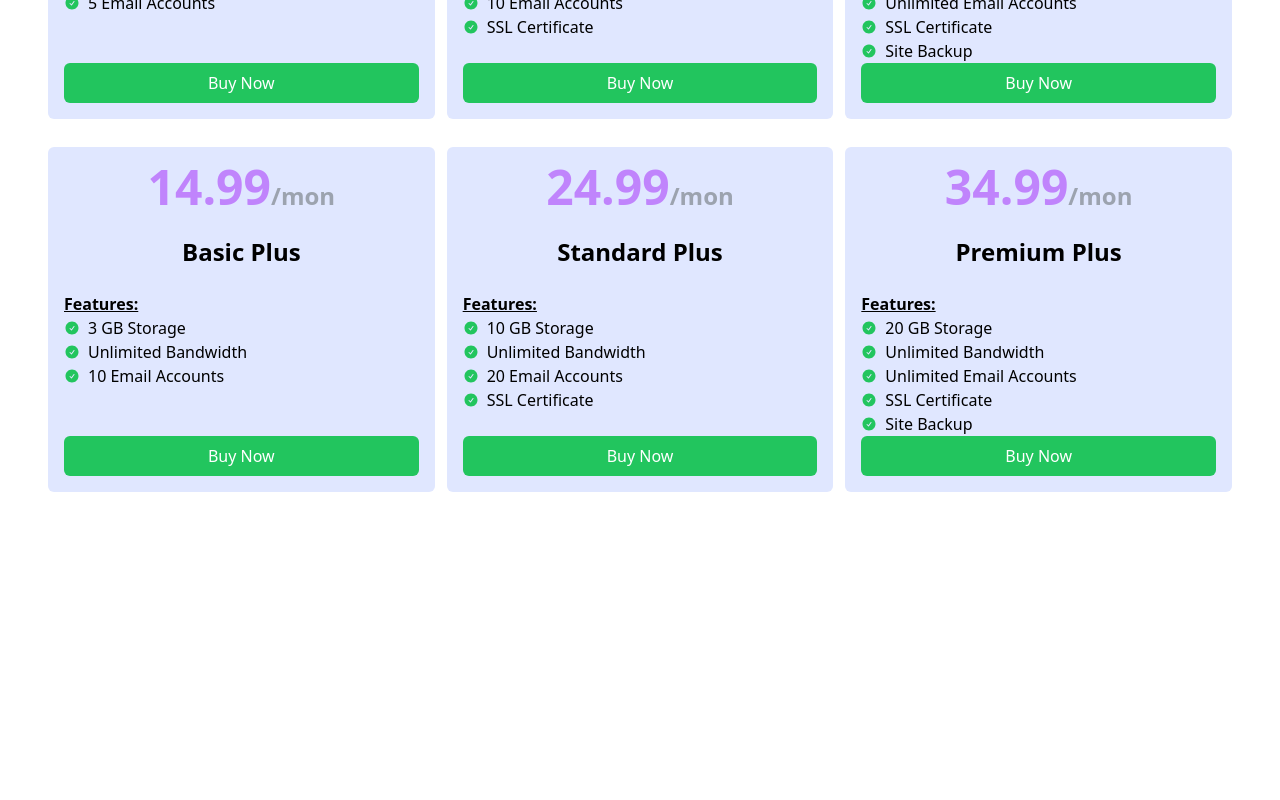
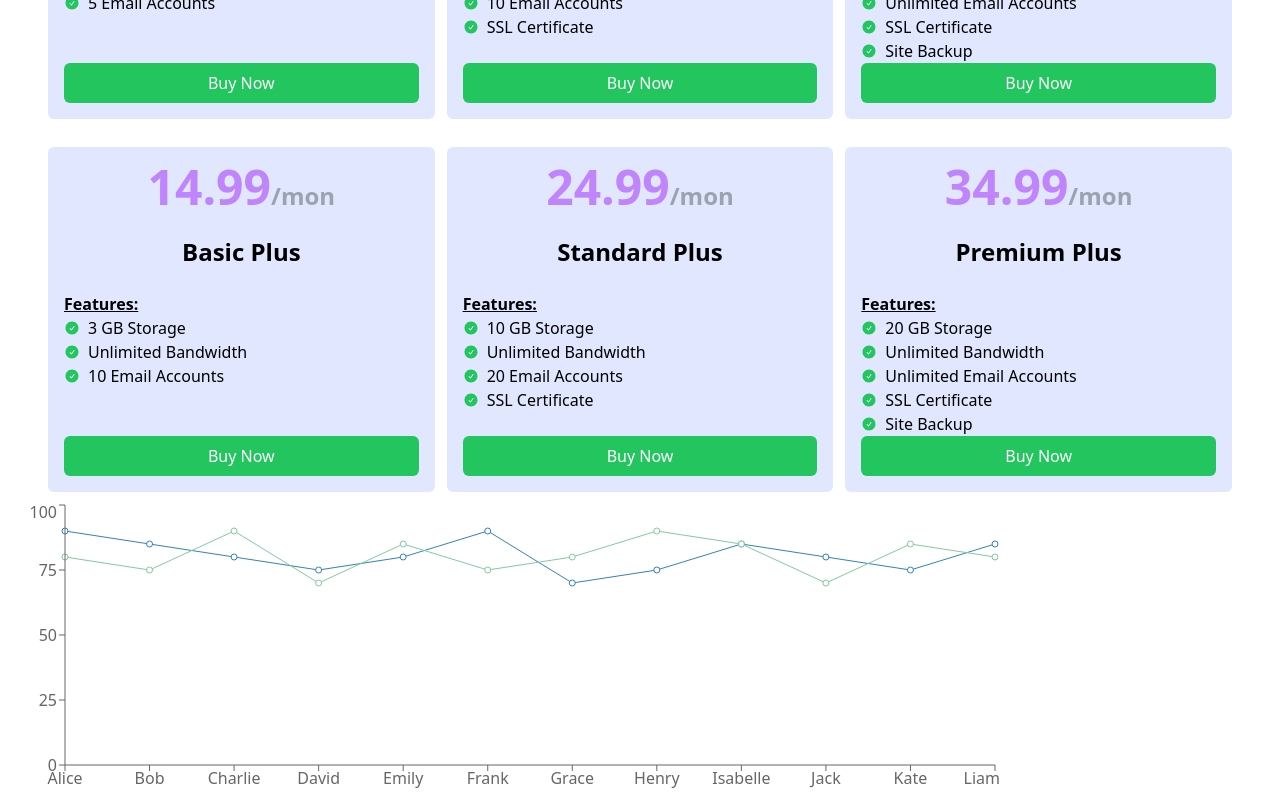
Before and after one commit to dg1223/react-price-list-cards, a React (Vite) app: page / in a window 1280 px wide. Shown: the part 462-1262 px from the top of the page. Before the commit the page ends 962 px from the top, so only its background shows below. Built offline with nearby package versions, Linux system fonts and the light colour scheme.

Commit message:
line chart using rechart

```diff
--- a/package.json
+++ b/package.json
@@ -11,7 +11,8 @@
   "dependencies": {
     "@heroicons/react": "^2.0.17",
     "react": "^18.2.0",
-    "react-dom": "^18.2.0"
+    "react-dom": "^18.2.0",
+    "recharts": "^2.5.0"
   },
   "devDependencies": {
     "@types/react": "^18.0.28",
--- a/src/App.jsx
+++ b/src/App.jsx
@@ -4,6 +4,7 @@ import viteLogo from "/vite.svg";
 import "./App.css";
 import Navbar from "./components/Navbar/Navbar";
 import Pricelist from "./components/Pricelist/Pricelist";
+import Dashboard from "./components/Dashboard/Dashboard";
 
 function App() {
   const [count, setCount] = useState(0);
@@ -15,6 +16,7 @@ function App() {
         Hello from tailwind
       </h1>
       <Pricelist></Pricelist>
+      <Dashboard></Dashboard>
     </div>
   );
 }
--- /dev/null
+++ b/src/components/Dashboard/Dashboard.jsx
@@ -0,0 +1,33 @@
+import React from "react";
+import { Line, LineChart, Tooltip, XAxis, YAxis } from "recharts";
+
+const Dashboard = () => {
+  const students = [
+    { id: 1, name: "Alice", math: 80, physics: 90, chemistry: 85 },
+    { id: 2, name: "Bob", math: 75, physics: 85, chemistry: 80 },
+    { id: 3, name: "Charlie", math: 90, physics: 80, chemistry: 70 },
+    { id: 4, name: "David", math: 70, physics: 75, chemistry: 90 },
+    { id: 5, name: "Emily", math: 85, physics: 80, chemistry: 75 },
+    { id: 6, name: "Frank", math: 75, physics: 90, chemistry: 80 },
+    { id: 7, name: "Grace", math: 80, physics: 70, chemistry: 85 },
+    { id: 8, name: "Henry", math: 90, physics: 75, chemistry: 70 },
+    { id: 9, name: "Isabelle", math: 85, physics: 85, chemistry: 80 },
+    { id: 10, name: "Jack", math: 70, physics: 80, chemistry: 75 },
+    { id: 11, name: "Kate", math: 85, physics: 75, chemistry: 70 },
+    { id: 12, name: "Liam", math: 80, physics: 85, chemistry: 75 },
+  ];
+
+  return (
+    <div>
+      <LineChart width={1000} height={300} data={students}>
+        <Line dataKey="physics"></Line>
+        <Line stroke="#82ca9d" dataKey="math"></Line>
+        <XAxis dataKey="name"></XAxis>
+        <YAxis></YAxis>
+        <Tooltip></Tooltip>
+      </LineChart>
+    </div>
+  );
+};
+
+export default Dashboard;
```
Also changed, not shown: 1 other file (tests, documents, lock files or other folders).
